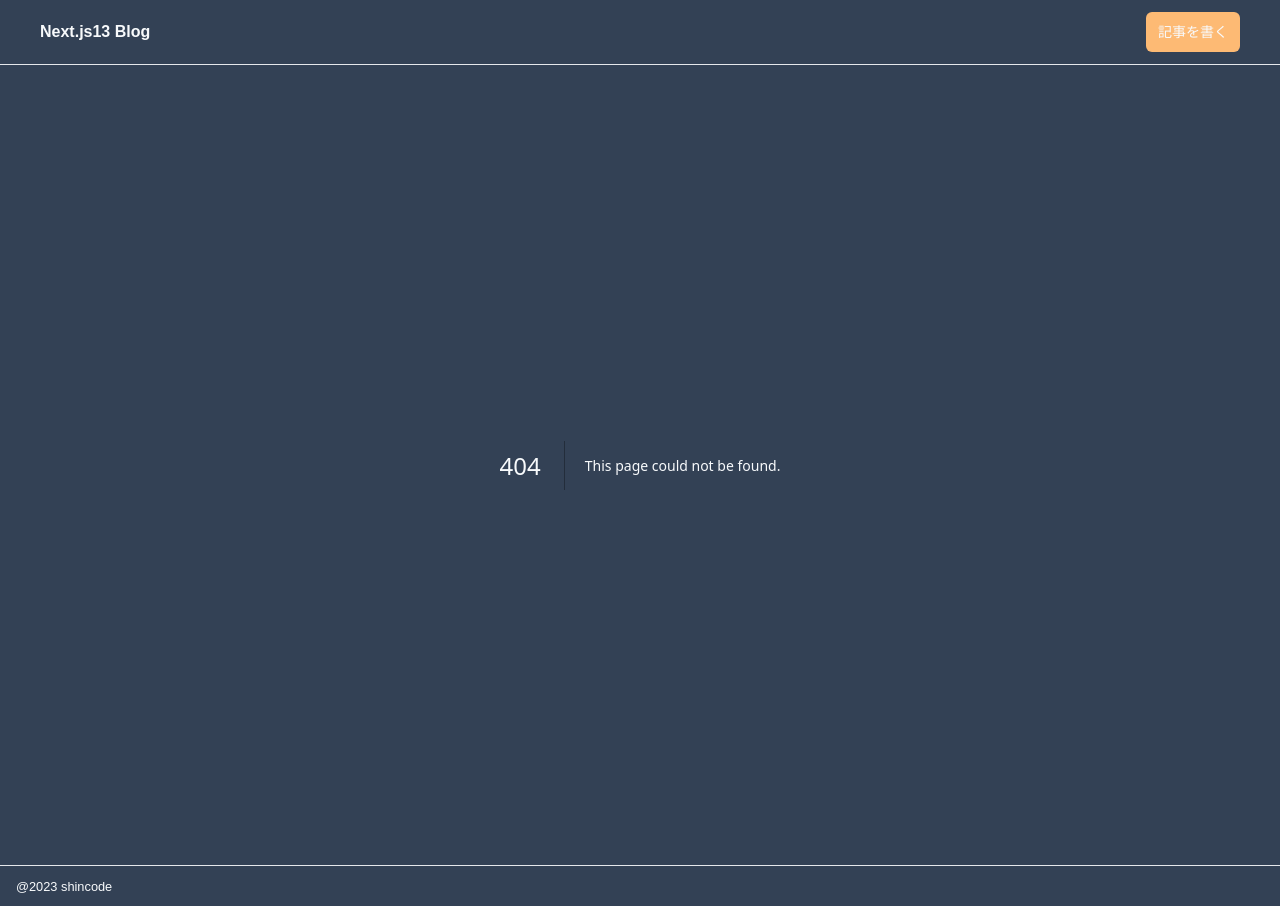
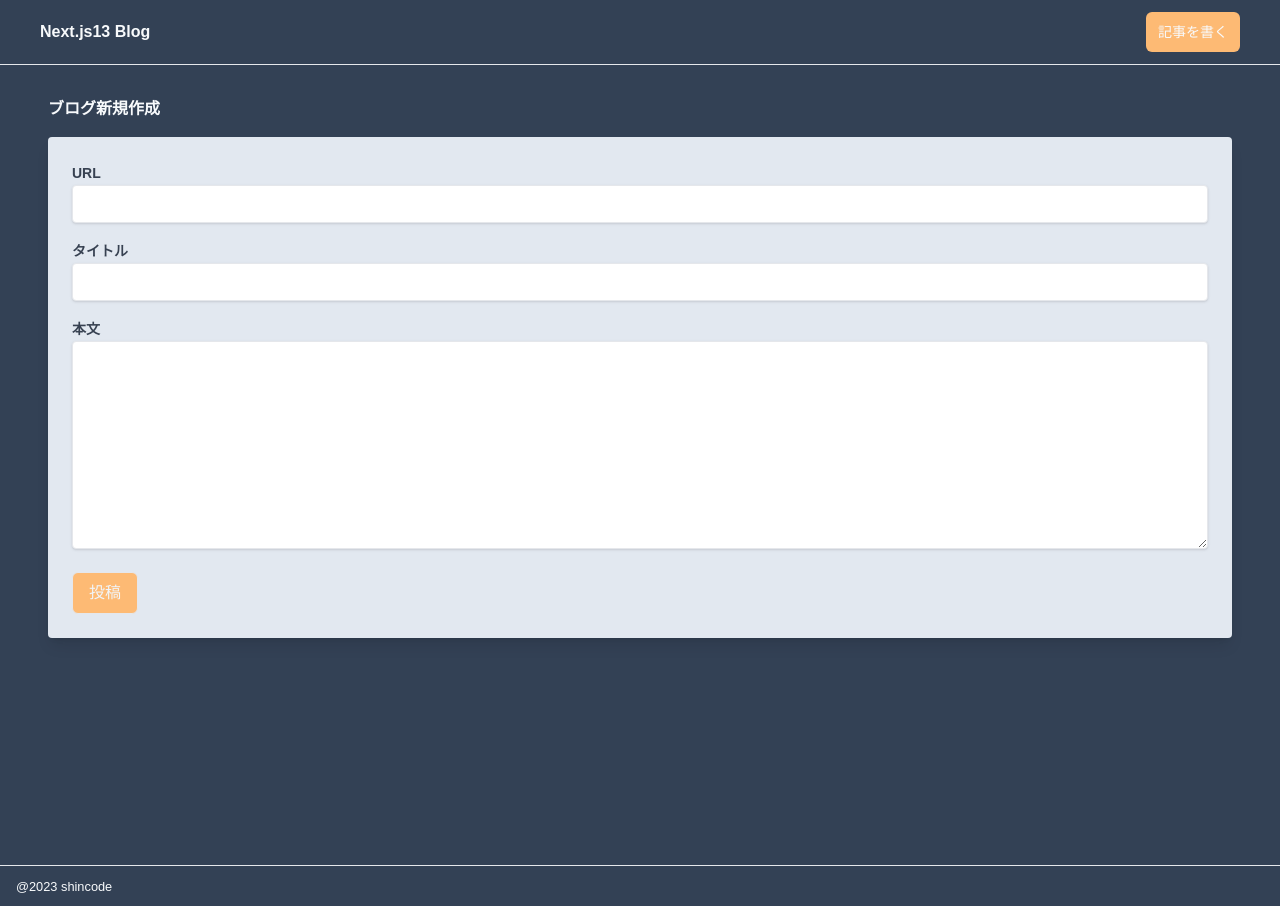
Before and after one commit to innovation-ono/next13, a Next.js app: page /articles/new in a window 1280 px wide. Before the commit this address had no page. Built offline with nearby package versions, Linux system fonts and the light colour scheme.

Commit message:
createページ

```diff
--- /dev/null
+++ b/src/app/articles/new/page.tsx
@@ -0,0 +1,37 @@
+const CreateBlogPage = () => {
+  return (
+    <div className="min-h-screen py-8 px-4 md:px-12">
+      <h2 className="text-2x1 font-bold mb-4">ブログ新規作成</h2>
+      <form className="bg-slate-200 p-6 rounded shadow-lg">
+        <div className="mb-4">
+          <label className="text-gray-700 text-sm font-bold mb-2">URL</label>
+          <input
+            type="text"
+            className="shadow border rounded w-full py-2 px-3 text-gray-700 leading-tight focus:outline-none"
+          />
+        </div>
+        <div className="mb-4">
+          <label className="text-gray-700 text-sm font-bold mb-2">
+            タイトル
+          </label>
+          <input
+            type="text"
+            className="shadow border rounded w-full py-2 px-3 text-gray-700 leading-tight focus:outline-none"
+          />
+        </div>
+        <div className="mb-4">
+          <label className="text-gray-700 text-sm font-bold mb-2">本文</label>
+          <textarea className="shadow border rounded w-full py-2 px-3 text-gray-700 leading-tight focus:outline-none h-52"></textarea>
+        </div>
+        <button
+          type="submit"
+          className="py-2 px-4 border rounded-md bg-orange-300 text-slate-100"
+        >
+          投稿
+        </button>
+      </form>
+    </div>
+  );
+};
+
+export default CreateBlogPage;
```
